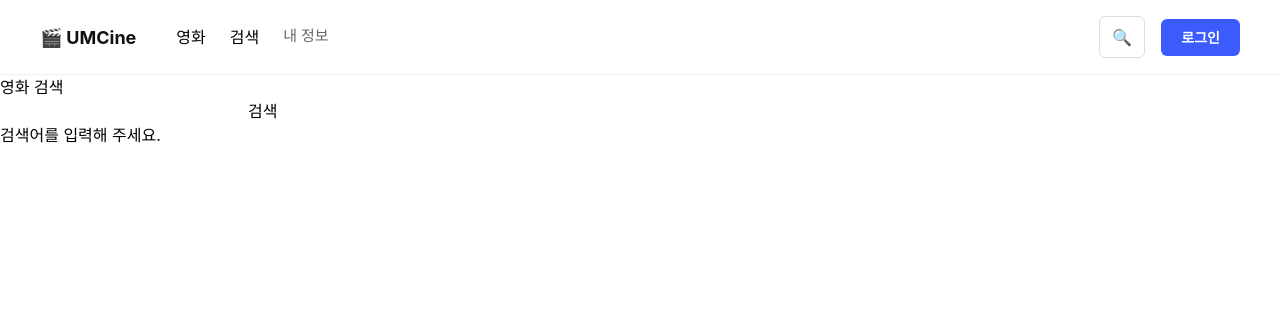
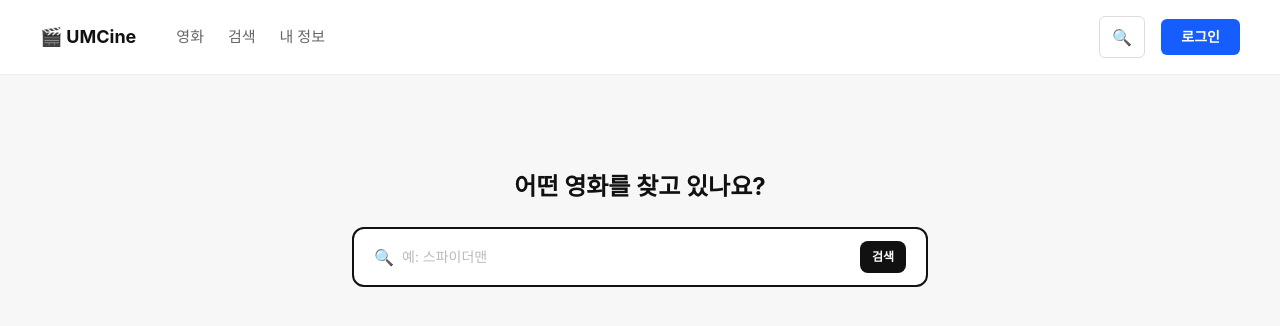
Before and after one commit to UMC-SMWU/11th_UMC_Web_A, a React (Vite) app: page /search in a window 1280 px wide. Shown: the top 326 px of the page. Built offline with nearby package versions, Linux system fonts and the light colour scheme.

Commit message:
feat: 23주차 미션 수행

```diff
--- a/src/components/layout/header.css
+++ /dev/null
@@ -1,62 +0,0 @@
-.header {
-  display: flex;
-  align-items: center;
-  justify-content: space-between;
-  padding: 16px 40px;
-  background-color: #ffffff;
-  border-bottom: 1px solid #eeeeee;
-}
-
-.header__left {
-  display: flex;
-  align-items: center;
-  gap: 40px;
-}
-
-.header__logo {
-  font-size: 18px;
-  font-weight: 700;
-  color: #111111;
-}
-
-.header__nav {
-  display: flex;
-  gap: 24px;
-}
-
-.header__nav-item {
-  color: #666666;
-  font-size: 15px;
-  text-decoration: none;
-  font-weight: 500;
-}
-
-.header__nav-item--active {
-  color: #111111;
-  font-weight: 700;
-}
-
-.header__right {
-  display: flex;
-  align-items: center;
-  gap: 16px;
-}
-
-.header__search {
-  border: 1px solid #dddddd;
-  border-radius: 6px;
-  background: #ffffff;
-  padding: 8px 12px;
-  cursor: pointer;
-}
-
-.header__login {
-  background-color: #3b5bfd;
-  color: #ffffff;
-  border: none;
-  border-radius: 6px;
-  padding: 8px 20px;
-  font-size: 14px;
-  font-weight: 600;
-  cursor: pointer;
-}
--- a/src/components/layout/header.tsx
+++ b/src/components/layout/header.tsx
@@ -1,28 +1,34 @@
-import "./header.css";
 import { Link } from "@tanstack/react-router";
 
 export default function Header() {
   return (
-    <header className='header'>
-      <div className='header__left'>
-        <div className='header__logo'>🎬 UMCine</div>
-        <nav className='header__nav'>
-          {/* <a href='#' className='header__nav-item header__nav-item--active'>
+    <header className="flex items-center justify-between border-b border-[#eeeeee] bg-white px-10 py-4">
+      <div className="flex items-center gap-10">
+        <div className="text-lg font-bold text-[#111111]">🎬 UMCine</div>
+        <nav className="flex gap-6">
+          <Link to="/" className="text-[15px] font-medium text-[#666666] hover:text-[#111111]">
             영화
+          </Link>
+          <Link to="/search" className="text-[15px] font-medium text-[#666666] hover:text-[#111111]">
+            검색
+          </Link>
+          <a href="#" className="text-[15px] font-medium text-[#666666] hover:text-[#111111]">
+            내 정보
           </a>
-          <a href='#' className='header__nav-item'>
-            검색
-          </a> */}
-          <Link to='/'>영화</Link>
-          <Link to='/search'>검색</Link>
-          <a href='#' className='header__nav-item'>내 정보</a>
         </nav>
       </div>
-      <div className='header__right'>
-        <button type='button' className='header__search' aria-label='검색'>
+      <div className="flex items-center gap-4">
+        <Link
+          to="/search"
+          aria-label="검색"
+          className="rounded-md border border-[#dddddd] bg-white px-3 py-2"
+        >
           🔍
-        </button>
-        <button type='button' className='header__login'>
+        </Link>
+        <button
+          type="button"
+          className="rounded-md bg-blue-600 px-5 py-2 text-sm font-semibold text-white"
+        >
           로그인
         </button>
       </div>
--- a/src/pages/movies/movie-detail-page.tsx
+++ b/src/pages/movies/movie-detail-page.tsx
@@ -6,21 +6,62 @@ export function MovieDetailPage() {
   const movie = movies.find((item) => item.id === Number(movieId));
 
   if (!movie) {
-    return <main>영화를 찾을 수 없어요.</main>;
+    return (
+      <main className="flex min-h-[50vh] items-center justify-center">
+        <p className="text-[#999999]">영화를 찾을 수 없어요.</p>
+      </main>
+    );
   }
 
   return (
     <main>
-      <img src={movie.backdropPath} alt="" aria-hidden="true" />
-      <Link to="/">영화 목록</Link>
-      <img src={movie.posterPath} alt={`${movie.title} 포스터`} />
-      <h1>{movie.title}</h1>
-      <p>{movie.originalTitle}</p>
-      <p>{movie.releaseDate}</p>
-      <p>{movie.genres.join(" · ")}</p>
-      <p>{movie.runtime}</p>
-      <h2>{movie.tagline}</h2>
-      <p>{movie.overview}</p>
+      {/* 배경 이미지 + 타이틀 오버레이 */}
+      <div className="relative h-80 w-full overflow-hidden">
+        <img
+          src={movie.backdropPath}
+          alt=""
+          aria-hidden="true"
+          className="h-full w-full object-cover"
+        />
+        <div className="absolute inset-0 bg-gradient-to-t from-black/90 via-black/40 to-transparent" />
+
+        <Link
+          to="/"
+          className="absolute left-10 top-6 flex items-center gap-1 text-sm text-white/80 hover:text-white"
+        >
+          <span aria-hidden="true">‹</span> 영화 목록
+        </Link>
+
+        <div className="absolute bottom-6 left-10 right-10 text-white">
+          <h1 className="text-3xl font-bold">{movie.title}</h1>
+          <p className="mt-1 text-sm text-white/80">{movie.originalTitle}</p>
+          <p className="mt-1 text-sm text-white/80">
+            {movie.releaseDate} &nbsp;{movie.genres.join(" · ")} &nbsp;{movie.runtime}
+          </p>
+        </div>
+      </div>
+
+      {/* 포스터 + 줄거리 */}
+      <div className="flex flex-col gap-10 px-10 py-10 lg:flex-row">
+        <img
+          src={movie.posterPath}
+          alt={`${movie.title} 포스터`}
+          className="w-40 shrink-0 rounded-lg object-cover"
+        />
+
+        <div className="flex-1">
+          <h2 className="text-xl font-bold text-[#111111]">{movie.tagline}</h2>
+          <p className="mt-3 max-w-2xl text-[15px] leading-relaxed text-[#333333]">
+            {movie.overview}
+          </p>
+          <button
+            type="button"
+            className="mt-4 rounded-md bg-blue-600 px-4 py-2 text-sm font-semibold text-white"
+          >
+            🔖 즐겨찾기
+          </button>
+        </div>
+      </div>
     </main>
   );
 }
--- a/src/pages/movies/movie-list-page.css
+++ /dev/null
@@ -1,11 +0,0 @@
-.movie-list-page {
-  background-color: #f7f7f8;
-  padding: 32px 40px 60px;
-}
-
-.movie-list-page__title {
-  font-size: 24px;
-  font-weight: 700;
-  color: #111111;
-  margin: 0 0 24px;
-}
--- a/src/pages/movies/movie-list-page.tsx
+++ b/src/pages/movies/movie-list-page.tsx
@@ -3,7 +3,6 @@ import { movies as initialMovies } from "../../data/movies";
 import type { Movie } from "../../types/movie";
 import MovieGrid from "../../components/movies/movie-grid";
 import Pagination from "../../components/movies/pagination";
-import "./movie-list-page.css";
 
 export default function MovieListPage() {
   const [movies, setMovies] = useState<Movie[]>(initialMovies);
@@ -19,12 +18,10 @@ export default function MovieListPage() {
   };
 
   return (
-    <>
-      <main className='movie-list-page'>
-        <h1 className='movie-list-page__title'>영화 목록</h1>
-        <MovieGrid movies={movies} onToggleBookmark={handleToggleBookmark} />
-        <Pagination />
-      </main>
-    </>
+    <main className="bg-[#f7f7f8] px-10 pb-[60px] pt-8">
+      <h1 className="mb-6 text-2xl font-bold text-[#111111]">영화 목록</h1>
+      <MovieGrid movies={movies} onToggleBookmark={handleToggleBookmark} />
+      <Pagination />
+    </main>
   );
 }
--- a/src/pages/movies/search-page.tsx
+++ b/src/pages/movies/search-page.tsx
@@ -1,5 +1,6 @@
 import { Link, useNavigate, useSearch } from "@tanstack/react-router";
-import { useState, type SubmitEvent } from "react";
+import { useState } from "react";
+import type { FormEvent } from "react";
 import { movies } from "../../data/movies";
 
 export function SearchPage() {
@@ -22,7 +23,7 @@ export function SearchPage() {
       )
     : [];
 
-  function handleSubmit(event: SubmitEvent<HTMLFormElement>) {
+  function handleSubmit(event: FormEvent<HTMLFormElement>) {
     event.preventDefault();
     const nextQuery = searchText.trim();
     navigate({
@@ -30,47 +31,92 @@ export function SearchPage() {
     });
   }
 
-  return (
-    <main>
-      <h1>영화 검색</h1>
-      <form onSubmit={handleSubmit}>
+  const searchBar = (
+    <form
+      onSubmit={handleSubmit}
+      className="flex w-full max-w-xl items-center gap-2 rounded-xl border-2 border-[#111111] bg-white px-5 py-3"
+    >
+      <span aria-hidden="true" className="text-[#999999]">
+        🔍
+      </span>
       <input
         aria-label="검색어"
         value={searchText}
         onChange={(event) => setSearchText(event.target.value)}
+        placeholder="예: 스파이더맨"
+        className="flex-1 text-sm outline-none placeholder:text-[#bbbbbb]"
       />
-        <button type="submit">검색</button>
+      <button
+        type="submit"
+        className="rounded-lg bg-[#111111] px-3 py-2 text-xs font-semibold text-white"
+      >
+        검색
+      </button>
     </form>
+  );
 
-      {!normalizedQuery ? (
-        <p>검색어를 입력해 주세요.</p>
+  // 검색 전 (빈 상태)
+  if (!normalizedQuery) {
+    return (
+      <main className="flex min-h-[70vh] flex-col items-center bg-[#f7f7f8] px-10 pt-24">
+        <h1 className="mb-6 text-2xl font-bold text-[#111111]">
+          어떤 영화를 찾고 있나요?
+        </h1>
+        {searchBar}
+      </main>
+    );
+  }
+
+  return (
+    <main className="bg-[#f7f7f8] px-10 pb-[60px] pt-8">
+      <div className="mb-8 flex justify-center">{searchBar}</div>
+
+      <h2 className="mb-1 text-lg font-bold text-[#111111]">
+        '{query}' 검색 결과
+      </h2>
+      <p className="mb-6 text-sm text-[#999999]">
+        영화 {searchResults.length}편
+      </p>
+
+      {searchResults.length === 0 ? (
+        <p className="text-[#999999]">검색 결과가 없어요.</p>
       ) : (
-        <>
-          <h2>‘{query}’ 검색 결과</h2>
-          <p>영화 {searchResults.length}편</p>
-          {searchResults.length === 0 ? (
-            <p>검색 결과가 없어요.</p>
-          ) : (
-            <ul>
+        <ul className="flex flex-col gap-6">
           {searchResults.map((movie) => (
-                <li key={movie.id}>
-                  <img src={movie.posterPath} alt={`${movie.title} 포스터`} />
-                  <h3>{movie.title}</h3>
-                  <p>{movie.originalTitle}</p>
-                  <p>{movie.releaseDate}</p>
-                  <p>{movie.overview}</p>
+            <li
+              key={movie.id}
+              className="flex gap-5 border-b border-[#eeeeee] pb-6"
+            >
+              <img
+                src={movie.posterPath}
+                alt={`${movie.title} 포스터`}
+                className="h-36 w-24 shrink-0 rounded-lg object-cover"
+              />
+              <div className="flex-1">
+                <h3 className="text-base font-semibold text-[#111111]">
+                  {movie.title}
+                </h3>
+                <p className="mt-1 text-sm text-[#999999]">
+                  {movie.originalTitle}
+                </p>
+                <p className="mt-1 text-sm text-[#999999]">
+                  {movie.releaseDate}
+                </p>
+                <p className="mt-2 line-clamp-2 text-sm text-[#333333]">
+                  {movie.overview}
+                </p>
                 <Link
                   to="/movies/$movieId"
                   params={{ movieId: String(movie.id) }}
+                  className="mt-2 inline-block text-sm font-medium text-blue-600 hover:underline"
                 >
                   상세 보기
                 </Link>
+              </div>
             </li>
           ))}
         </ul>
       )}
-        </>
-      )}
     </main>
   );
 }
--- a/src/styles/variables.css
+++ /dev/null
@@ -1,8 +0,0 @@
-:root {
-  --color-bg: #0d0d0d;
-  --color-surface: #1a1a1a;
-  --color-text: #ffffff;
-  --color-text-muted: #a0a0a0;
-  --color-primary: #ff3366;
-  --font-base: "Pretendard", sans-serif;
-}
```
Lines whose indentation alone changed are shown as unchanged.
